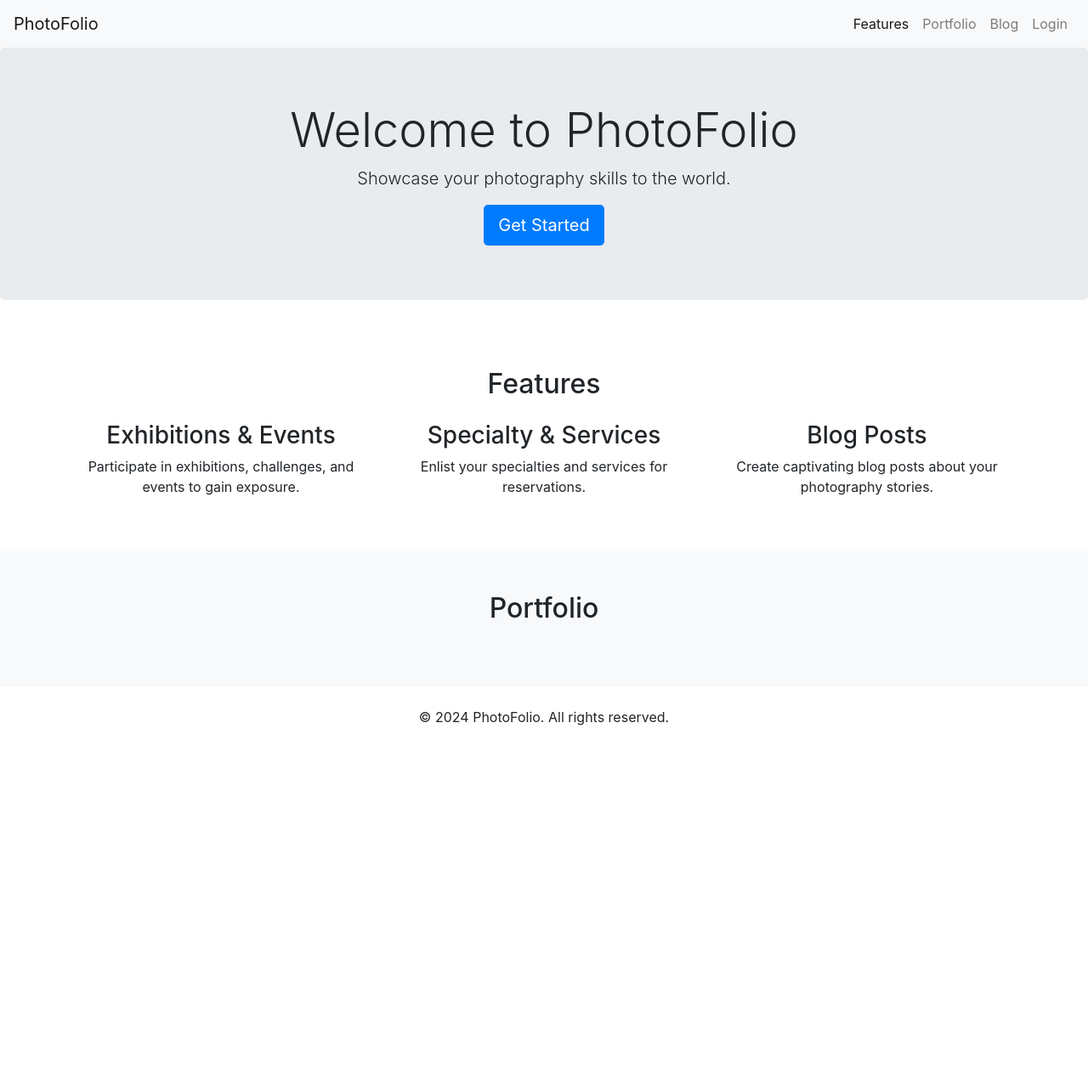
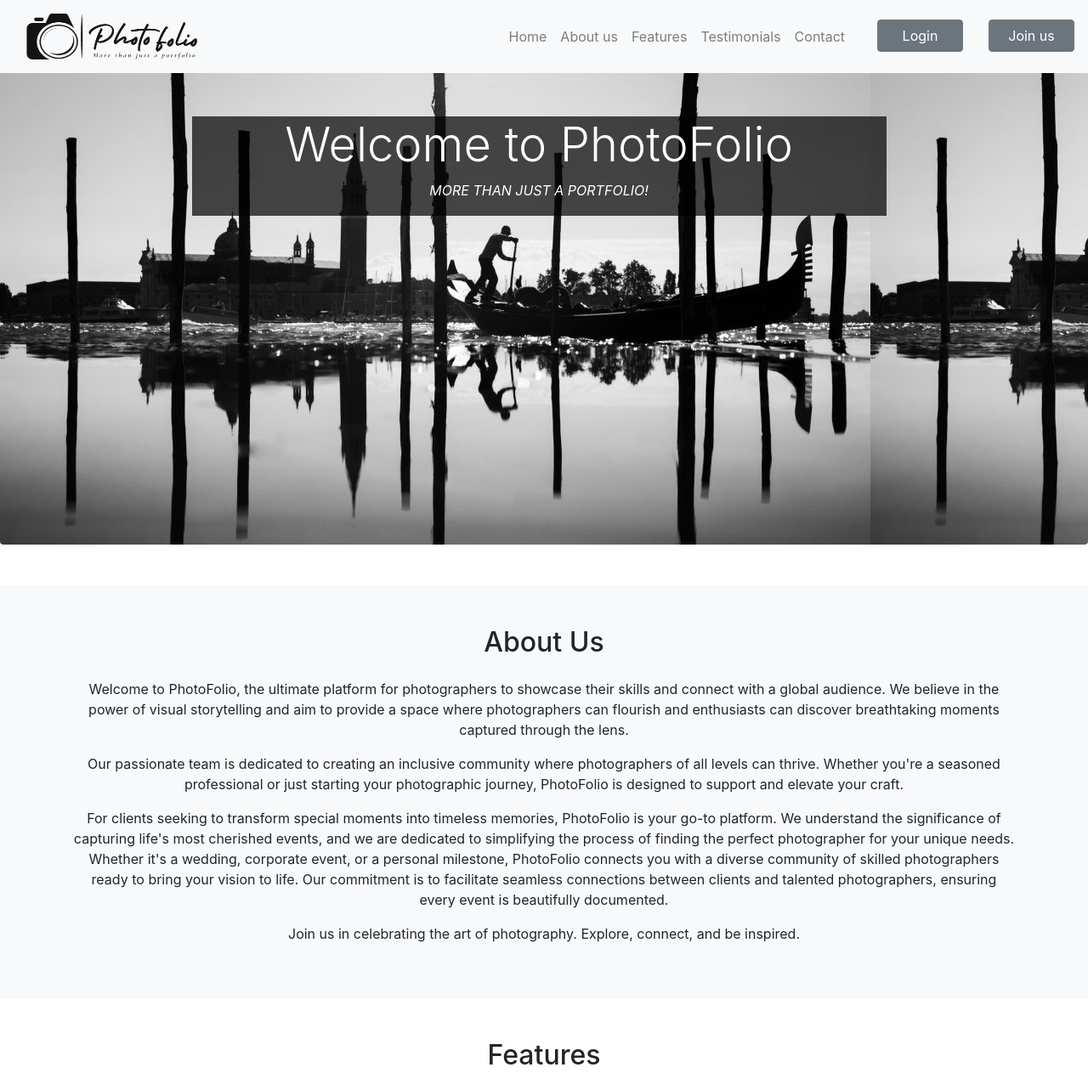
Before and after one commit to likithadt/SIT725-Photofolio, a website: page public/index.html in a window 1280 px wide. Shown: the top 1283 px of the page at 85% size. Before the commit the page ends 896 px from the top, so only its background shows below. Drawn offline with nearby package versions, Linux system fonts and the light colour scheme.

Commit message:
changes in landing page

```diff
--- a/public/index.html
+++ b/public/index.html
@@ -9,35 +9,86 @@
 </head>
 
 <body>
-    <nav class="navbar navbar-expand-lg navbar-light bg-light">
-        <a class="navbar-brand" href="#">PhotoFolio</a>
+    <nav class="navbar fixed-top navbar-expand-lg navbar-light bg-light">
+        <a class="navbar-brand" href="#"><img src = "./images/Photo.png" width="230" height="60"></a>
         <button class="navbar-toggler" type="button" data-toggle="collapse" data-target="#navbarNav"
             aria-controls="navbarNav" aria-expanded="false" aria-label="Toggle navigation">
             <span class="navbar-toggler-icon"></span>
         </button>
         <div class="collapse navbar-collapse" id="navbarNav">
             <ul class="navbar-nav ml-auto">
-                <li class="nav-item active">
+                <li class="nav-item">
+                    <a class="nav-link" href="#home">Home</a>
+                </li>
+                <li class="nav-item">
+                    <a class="nav-link" href="#about">About us</a>
+                </li>
+                <li class="nav-item">
                     <a class="nav-link" href="#features">Features</a>
                 </li>
-                <li class="nav-item">
-                    <a class="nav-link" href="#portfolio">Portfolio</a>
+                <li class="nav-item ">
+                    <a class="nav-link" href="#testimonials">Testimonials</a>
+                </li>
+                <li class="nav-item ">
+                    <a class="nav-link" href="#contact">Contact</a>
                 </li>
                 <li class="nav-item">
-                    <a class="nav-link" href="blog.html">Blog</a>
+                    <button type="button" class="btn btn-secondary btn-styling">Login</button>
                 </li>
                 <li class="nav-item">
-                    <a class="nav-link" href="login.html">Login</a>
+                    <button type="button" class="btn btn-secondary btn-styling">Join us</button>
                 </li>
             </ul>
         </div>
     </nav>
+    <div>
+<section id ="home">
+    <div
+        class="bg-image p-5 text-center shadow-1-strong rounded mb-5 text-white"
+        style="background-image: url('./images/landing_page.jpg'); height: 564px; margin-top: 6%;">
+        <div class = "sub-content">
+            <h1 class="display-4 animate">Welcome to PhotoFolio</h1>
+            <p data-mdb-animation-start="onLoad" data-mdb-animation="slide-in-right" >
+                <i>MORE THAN JUST A PORTFOLIO!</i>
+            </p>
+        </div>
+    </div>
+</section>
 
-    <section class="jumbotron text-center">
+    <!-- <section class="jumbotron text-center">
         <div class="container">
             <h1 class="display-4 animate animate-onload">Welcome to PhotoFolio</h1>
             <p class="lead">Showcase your photography skills to the world.</p>
             <a href="login.html" class="btn btn-primary btn-lg">Get Started</a>
+        </div>
+    </section> -->
+
+    <section id="about" class="bg-light py-5">
+        <div class="container text-center">
+            <h2 class="mb-4">About Us</h2>
+            <p>
+                Welcome to PhotoFolio, the ultimate platform for photographers to showcase their skills and
+                connect with a global audience. We believe in the power of visual storytelling and aim to
+                provide a space where photographers can flourish and enthusiasts can discover breathtaking
+                moments captured through the lens.
+            </p>
+            <p>
+                Our passionate team is dedicated to creating an inclusive community where photographers of all
+                levels can thrive. Whether you're a seasoned professional or just starting your photographic
+                journey, PhotoFolio is designed to support and elevate your craft.
+            </p>
+            <p>
+            For clients seeking to transform special moments into timeless memories, PhotoFolio is your
+            go-to platform. We understand the significance of capturing life's most cherished events, and
+            we are dedicated to simplifying the process of finding the perfect photographer for your unique
+            needs. Whether it's a wedding, corporate event, or a personal milestone, PhotoFolio connects you
+            with a diverse community of skilled photographers ready to bring your vision to life. Our commitment
+            is to facilitate seamless connections between clients and talented photographers, ensuring every
+            event is beautifully documented.
+            </p>
+            <p>
+                Join us in celebrating the art of photography. Explore, connect, and be inspired.
+            </p>
         </div>
     </section>
 
@@ -61,12 +112,45 @@
         </div>
     </section>
 
-    <!-- Portfolio Section -->
-    <section id="portfolio" class="bg-light py-5">
+    <section id = "testimonials">
+      <div id="carouselExampleIndicators" class="carousel slide" data-ride="carousel">
+        <ol class="carousel-indicators">
+          <li data-target="#carouselExampleIndicators" data-slide-to="0" class="active"></li>
+          <li data-target="#carouselExampleIndicators" data-slide-to="1"></li>
+          <li data-target="#carouselExampleIndicators" data-slide-to="2"></li>
+        </ol>
+        <div class="carousel-inner">
+          <div class="carousel-item active">
+            <div class="carousel-cards">I am Likitha</div>
+          </div>
+          <div class="carousel-item">
+            <div class="carousel-cards">I am Likitha</div>
+          </div>
+          <div class="carousel-item">
+            <!-- <div class="carousel-cards">I am Likitha</div> -->
+            <img class="d-block w-100" height="500" src="./images/landing_page.jpg" alt="First slide">
+          </div>
+        </div>
+        <a class="carousel-control-prev" href="#carouselExampleIndicators" role="button" data-slide="prev">
+          <span class="carousel-control-prev-icon" aria-hidden="true"></span>
+          <span class="sr-only">Previous</span>
+        </a>
+        <a class="carousel-control-next" href="#carouselExampleIndicators" role="button" data-slide="next">
+          <span class="carousel-control-next-icon" aria-hidden="true"></span>
+          <span class="sr-only">Next</span>
+        </a>
+      </div>
+    </section>
+
+    <!-- Contact Section -->
+    <section id="contact" class="bg-light py-5">
         <div class="container text-center">
-            <h2 class="mb-4">Portfolio</h2>
+            <h2 class="mb-4">Contact</h2>
         </div>
     </section>
+
+</div>
+<div>
 
     <!-- Footer -->
     <footer class="text-center py-4">
--- a/public/script.js
+++ b/public/script.js
@@ -7,5 +7,5 @@ function animateWords() {
 
 // Trigger the animation after the page loads
 window.addEventListener('load', function () {
-    setTimeout(animateWords, 1000); // Delay of 1 second (1000 milliseconds)
+    setTimeout(animateWords, 300); // Delay of 1 second (1000 milliseconds)
 });
--- a/public/styles.css
+++ b/public/styles.css
@@ -8,5 +8,31 @@
 }
 
 .animate.animate-onload {
-    animation: animateWords 2s ease-in-out forwards;
+    animation: animateWords 5s ease-in-out forwards;
 }
+
+.btn-styling{
+    margin-left: 30px;
+    width: 101px;
+}
+
+.sub-content{
+    width: 69%;
+    margin-left: 15%;
+    margin-right: 25%;
+    height: 25%;
+    background-color: rgba(0,0,0, 0.7);
+    margin-top: 1%;
+}
+
+.img-fluid {
+    max-width: 100%;
+    height: auto;
+  }
+
+.carousel-cards{
+    background-color: rgb(54, 54, 54);
+    width: 100%;
+    text-align: center;
+    height: 300px;
+}
```
Also changed, not shown: public/images/Photo.png (added), public/images/landing_page.jpg (added).
